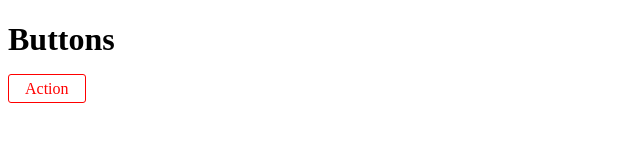
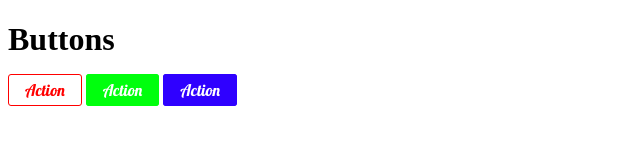
Before and after one commit to gdm-1718-niekbrac/1718-nmd1-components, a plain HTML site: page app/index.html in a window 1280 px wide. Shown: the whole page, without its empty margins (0-640 px from the left). Drawn offline with Linux system fonts and the light colour scheme.

Commit message:
font bij css

```diff
--- a/app/assests/CSS/main.css
+++ b/app/assests/CSS/main.css
@@ -4,8 +4,30 @@
     border-radius: 3px;
     text-decoration:none;
     color: #f00;
+    font-family: 'Lobster', cursive;
+}
+
+
+
+.primary-btn{
+    background: #00FF0D;
+    color: #fff;
+    border-color: #00FF0D;
+}
+.secondary-btn{
+    background: #2F00FF;
+    color: #fff;
+    border-color: #2F00FF;
 }
 .btn:hover{
     background: #f00;
     color: #fff;
 }
+.primary-btn:hover{
+    background: #FFFFFF;
+    color: #00FF0D;
+}
+.secondary-btn:hover{
+    background: #fff;
+    color: #2F00FF;
+}
--- a/app/index.html
+++ b/app/index.html
@@ -6,11 +6,14 @@
     <meta http-equiv="X-UA-Compatible" content="ie=edge">
     <title>Document</title>
 <link rel="stylesheet" href="assests/CSS/main.css">
+<link href="https://fonts.googleapis.com/css?family=Lobster" rel="stylesheet">
 </head>
 
 <body>
     <h1>Buttons</h1>
     <a href="#" class="btn">Action</a>
+    <a href="#" class="btn primary-btn">Action</a>
+    <a href="#" class="btn secondary-btn">Action</a>
 
 </body>
 </html>
```
